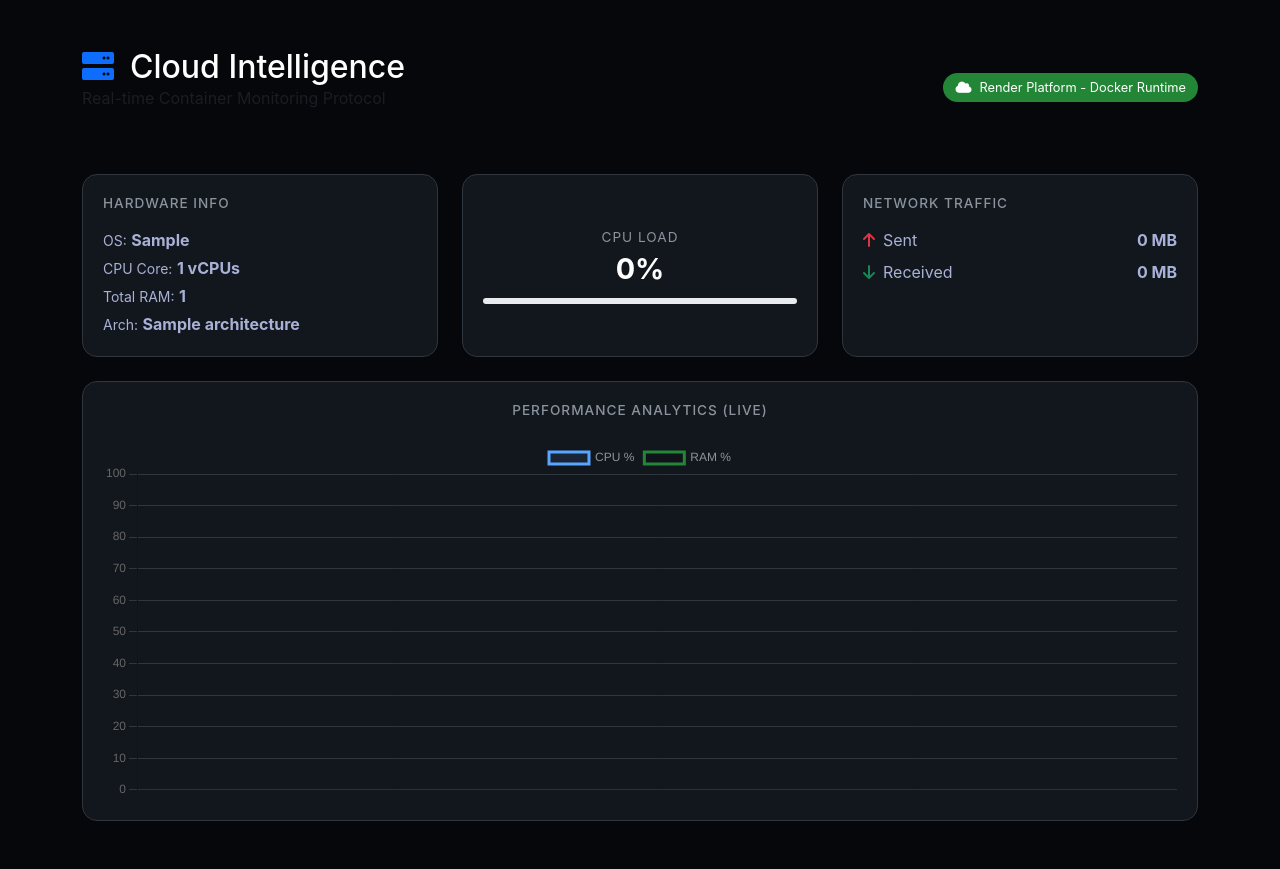
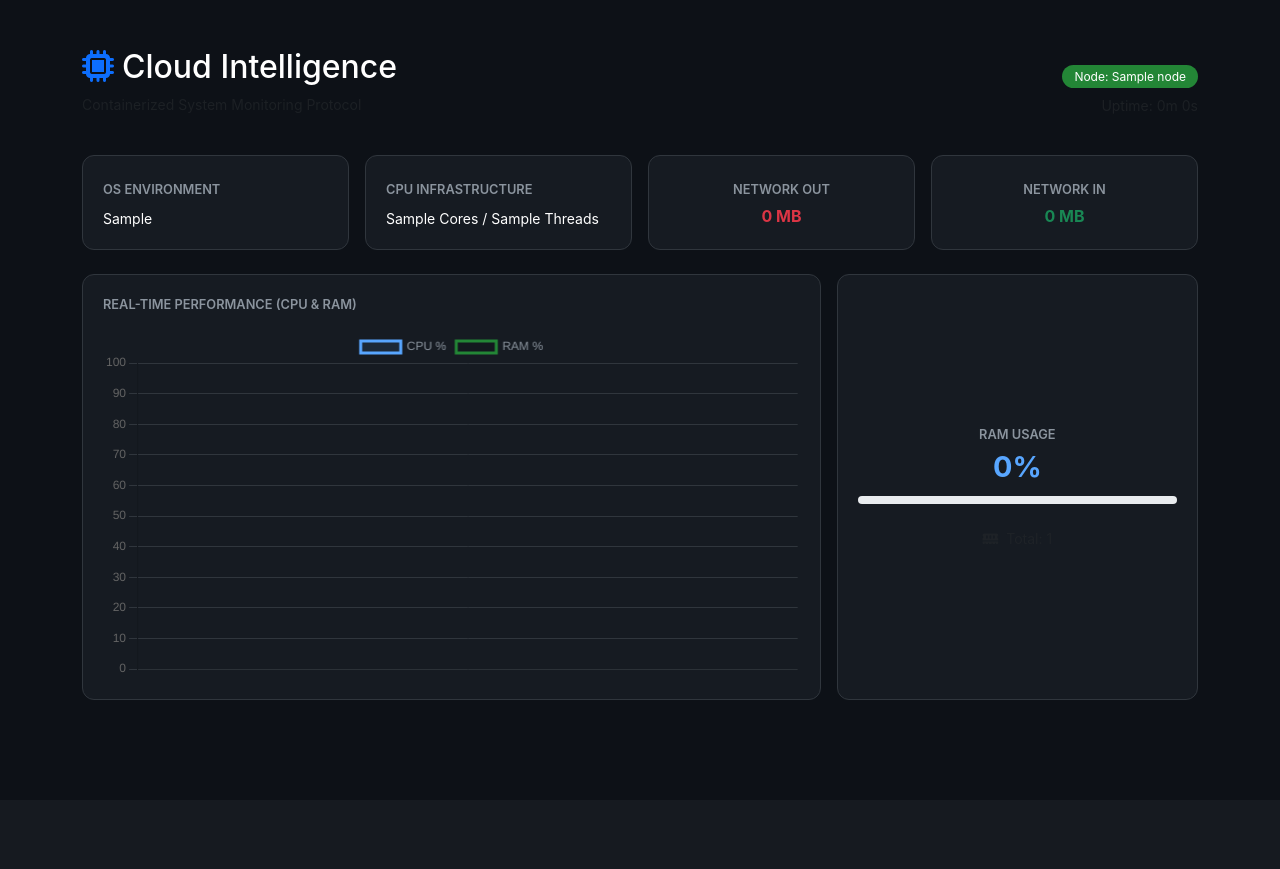
Before and after one commit to DoHoang21/my-system-monitor, a Flask app: template templates/index.html in a window 1280 px wide. After the commit the page ends 700 px from the top, so only its background shows below. Run offline with Flask 3, Linux system fonts and the light colour scheme; the template is opened without the code that fills it: most values are stand-ins (such as "Sample title", 1, 10 or a date in 2020).

Commit message:
Add files via upload

```diff
--- a/templates/index.html
+++ b/templates/index.html
@@ -2,75 +2,85 @@
 <html lang="vi">
 <head>
     <meta charset="UTF-8">
-    <title>Enterprise Cloud Monitor</title>
+    <meta name="viewport" content="width=device-width, initial-scale=1.0">
+    <title>Cloud Enterprise Monitor</title>
     <link href="https://cdn.jsdelivr.net/npm/bootstrap@5.3.0/dist/css/bootstrap.min.css" rel="stylesheet">
-    <link rel="stylesheet" href="https://cdnjs.cloudflare.com/ajax/libs/font-awesome/6.0.0/css/all.min.css">
+    <link rel="stylesheet" href="https://cdnjs.cloudflare.com/ajax/libs/font-awesome/6.4.0/css/all.min.css">
     <script src="https://cdn.jsdelivr.net/npm/chart.js"></script>
     <script src="https://code.jquery.com/jquery-3.6.0.min.js"></script>
     <style>
-        body { background: #05070a; color: #a9b1d6; font-family: 'Inter', sans-serif; }
-        .glass-card { background: rgba(22, 27, 34, 0.8); border: 1px solid #30363d; border-radius: 15px; padding: 20px; height: 100%; transition: 0.3s; }
-        .glass-card:hover { border-color: #58a6ff; }
-        .stat-label { color: #8b949e; font-size: 0.85rem; text-transform: uppercase; letter-spacing: 1px; }
-        .stat-value { font-size: 1.8rem; font-weight: 700; color: #ffffff; }
-        .badge-cloud { background: #238636; color: white; padding: 5px 12px; border-radius: 20px; font-size: 0.8rem; }
+        body { background: #0d1117; color: #c9d1d9; font-family: 'Inter', sans-serif; }
+        .glass-card { background: #161b22; border: 1px solid #30363d; border-radius: 12px; padding: 20px; height: 100%; }
+        .stat-label { color: #8b949e; font-size: 0.8rem; text-transform: uppercase; font-weight: 600; }
+        .stat-value { font-size: 1.8rem; font-weight: 700; color: #58a6ff; }
+        .node-badge { background: #238636; color: white; padding: 4px 12px; border-radius: 20px; font-size: 0.75rem; }
     </style>
 </head>
 <body>
     <div class="container py-5">
-        <div class="d-flex justify-content-between align-items-center mb-5">
+        <div class="d-flex justify-content-between align-items-center mb-4">
             <div>
-                <h2 class="text-white mb-0"><i class="fas fa-server me-3 text-primary"></i>Cloud Intelligence</h2>
-                <p class="text-muted">Real-time Container Monitoring Protocol</p>
+                <h2 class="text-white"><i class="fas fa-microchip me-2 text-primary"></i>Cloud Intelligence</h2>
+                <p class="text-muted small">Containerized System Monitoring Protocol</p>
             </div>
-            <span class="badge-cloud"><i class="fas fa-cloud me-2"></i>Render Platform - Docker Runtime</span>
+            <div class="text-end">
+                <span class="node-badge">Node: {{ info.node }}</span>
+                <div id="uptime" class="text-muted small mt-2">Uptime: 0m 0s</div>
+            </div>
         </div>
 
-        <div class="row g-4">
-            <div class="col-md-4">
+        <div class="row g-3 mb-4">
+            <div class="col-md-3">
                 <div class="glass-card">
-                    <h6 class="stat-label mb-3">Hardware Info</h6>
-                    <p class="mb-1"><small>OS:</small> <strong>{{ info.os }}</strong></p>
-                    <p class="mb-1"><small>CPU Core:</small> <strong>{{ info.cpu_count }} vCPUs</strong></p>
-                    <p class="mb-1"><small>Total RAM:</small> <strong>{{ info.total_ram }}</strong></p>
-                    <p class="mb-0"><small>Arch:</small> <strong>{{ info.architecture }}</strong></p>
+                    <span class="stat-label">OS Environment</span>
+                    <div class="mt-2 small text-white">{{ info.os }}</div>
                 </div>
             </div>
-
-            <div class="col-md-4 text-center">
-                <div class="glass-card d-flex flex-column justify-content-center">
-                    <span class="stat-label">CPU Load</span>
-                    <div class="stat-value" id="cpu-val">0%</div>
-                    <div class="progress mt-2" style="height: 6px;"><div id="cpu-bar" class="progress-bar bg-primary" style="width: 0%"></div></div>
+            <div class="col-md-3">
+                <div class="glass-card">
+                    <span class="stat-label">CPU Infrastructure</span>
+                    <div class="mt-2 small text-white">{{ info.cpu_cores }} Cores / {{ info.cpu_threads }} Threads</div>
                 </div>
             </div>
-
-            <div class="col-md-4">
-                <div class="glass-card">
-                    <h6 class="stat-label mb-3">Network Traffic</h6>
-                    <div class="d-flex justify-content-between mb-2">
-                        <span><i class="fas fa-arrow-up text-danger me-2"></i>Sent</span>
-                        <strong id="net-sent">0 MB</strong>
-                    </div>
-                    <div class="d-flex justify-content-between">
-                        <span><i class="fas fa-arrow-down text-success me-2"></i>Received</span>
-                        <strong id="net-recv">0 MB</strong>
-                    </div>
+            <div class="col-md-3">
+                <div class="glass-card text-center">
+                    <span class="stat-label">Network Out</span>
+                    <div id="net-sent" class="text-danger fw-bold mt-1">0 MB</div>
                 </div>
             </div>
+            <div class="col-md-3">
+                <div class="glass-card text-center">
+                    <span class="stat-label">Network In</span>
+                    <div id="net-recv" class="text-success fw-bold mt-1">0 MB</div>
+                </div>
+            </div>
+        </div>
 
-            <div class="col-md-12">
+        <div class="row g-3">
+            <div class="col-md-8">
                 <div class="glass-card">
-                    <h6 class="stat-label mb-4 text-center">Performance Analytics (Live)</h6>
-                    <canvas id="mainChart" height="100"></canvas>
+                    <span class="stat-label mb-3 d-block">Real-time Performance (CPU & RAM)</span>
+                    <canvas id="performanceChart" height="150"></canvas>
+                </div>
+            </div>
+            <div class="col-md-4">
+                <div class="glass-card d-flex flex-column justify-content-center align-items-center">
+                    <span class="stat-label">RAM Usage</span>
+                    <div id="ram-val" class="stat-value">0%</div>
+                    <div class="w-100 progress mt-2" style="height: 8px;">
+                        <div id="ram-bar" class="progress-bar bg-primary" style="width: 0%"></div>
+                    </div>
+                    <div class="mt-4 text-muted small text-center">
+                        <i class="fas fa-memory me-1"></i> Total: {{ info.total_ram }}
+                    </div>
                 </div>
             </div>
         </div>
     </div>
 
     <script>
-        const ctx = document.getElementById('mainChart').getContext('2d');
-        const mainChart = new Chart(ctx, {
+        const ctx = document.getElementById('performanceChart').getContext('2d');
+        const chart = new Chart(ctx, {
             type: 'line',
             data: {
                 labels: [],
@@ -79,29 +89,30 @@
                     { label: 'RAM %', data: [], borderColor: '#238636', tension: 0.4 }
                 ]
             },
-            options: { scales: { y: { beginAtZero: true, max: 100, grid: { color: '#30363d' } } }, plugins: { legend: { labels: { color: '#8b949e' } } } }
+            options: { scales: { y: { beginAtZero: true, max: 100, grid: { color: '#30363d' } }, x: { grid: { display: false } } }, plugins: { legend: { labels: { color: '#8b949e' } } } }
         });
 
-        function fetchData() {
+        function update() {
             $.getJSON('/api/stats', function(data) {
-                $('#cpu-val').text(data.cpu + '%');
-                $('#cpu-bar').css('width', data.cpu + '%');
+                $('#ram-val').text(data.ram + '%');
+                $('#ram-bar').css('width', data.ram + '%');
                 $('#net-sent').text(data.net_sent);
                 $('#net-recv').text(data.net_recv);
+                $('#uptime').text('Uptime: ' + data.uptime);
 
-                const time = new Date().toLocaleTimeString();
-                if (mainChart.data.labels.length > 15) {
-                    mainChart.data.labels.shift();
-                    mainChart.data.datasets[0].data.shift();
-                    mainChart.data.datasets[1].data.shift();
+                const now = new Date().toLocaleTimeString();
+                if (chart.data.labels.length > 15) {
+                    chart.data.labels.shift();
+                    chart.data.datasets[0].data.shift();
+                    chart.data.datasets[1].data.shift();
                 }
-                mainChart.data.labels.push(time);
-                mainChart.data.datasets[0].data.push(data.cpu);
-                mainChart.data.datasets[1].data.push(data.ram);
-                mainChart.data.update();
+                chart.data.labels.push(now);
+                chart.data.datasets[0].data.push(data.cpu);
+                chart.data.datasets[1].data.push(data.ram);
+                chart.update();
             });
         }
-        setInterval(fetchData, 3000);
+        setInterval(update, 3000);
     </script>
 </body>
 </html>
```
